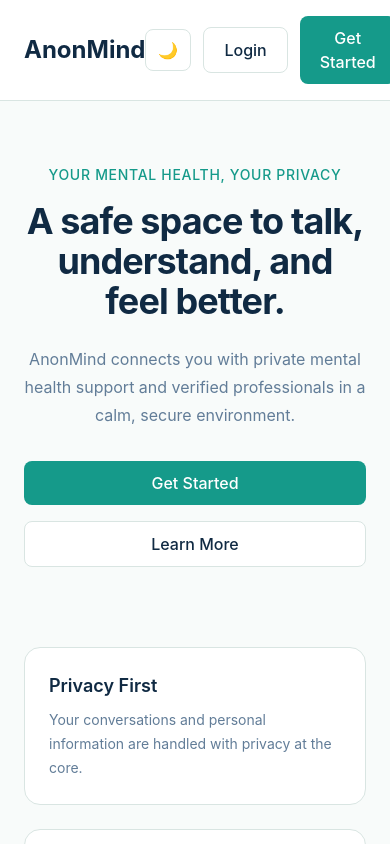
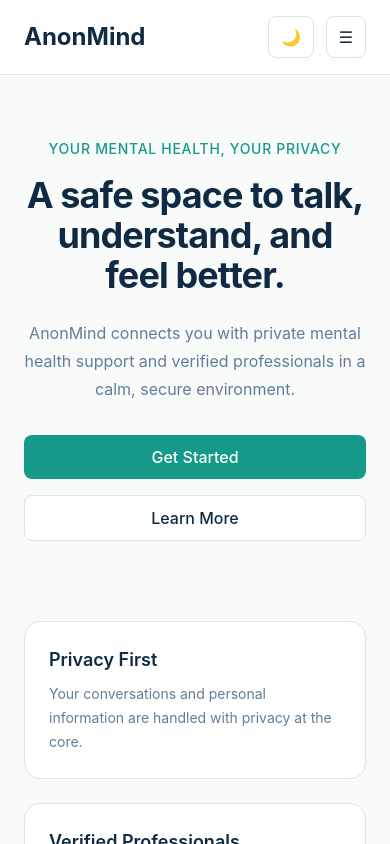
Before and after one commit to n-bisar/AnonMind, a React app in the folder frontend/: page / in a window 390 px wide. Shown: the top 844 px of the page. Built offline with nearby package versions, Linux system fonts and the light colour scheme; the HTML template or start-up script is replaced by a standard one.

Commit message:
Corrected the Navbar Mobile version

```diff
--- a/frontend/src/components/Navbar.jsx
+++ b/frontend/src/components/Navbar.jsx
@@ -1,9 +1,10 @@
-import { useContext } from "react";
+import { useContext,useState } from "react";
 import ThemeContext from "../context/ThemeContext";
 import Button from "./Button";
 
 
 function Navbar() {
+    const [isMenuOpen, setIsMenuOpen] = useState(false);
     const { theme,setTheme  } = useContext(ThemeContext);
   return (
     <nav className="w-full border-b border-border bg-surface">
@@ -11,15 +12,24 @@ function Navbar() {
         <div className="text-2xl font-bold text-text">
           AnonMind
         </div>
-
-        <div className="flex items-center gap-3">
-
-            <button
+      <div className="flex items-center gap-3">
+        <button
                 onClick={() => setTheme(theme === "light" ? "dark" : "light")}
                 className="rounded-lg border border-border bg-surface px-3 py-2 text-text transition-colors duration-200 hover:bg-background"
             >
                 {theme === "light" ? "🌙" : "☀️"}
             </button>
+
+        <button
+  onClick={() => setIsMenuOpen(!isMenuOpen)}
+  className="rounded-lg border border-border bg-surface px-3 py-2 text-text md:hidden"
+>
+  {isMenuOpen ? "✕" : "☰"}
+</button>
+
+        <div className="hidden items-center gap-3 md:flex">
+
+
 
           <Button variant="secondary">
             Login
@@ -28,8 +38,22 @@ function Navbar() {
           <Button>
             Get Started
           </Button>
+          </div>
         </div>
       </div>
+      {isMenuOpen && (
+  <div className="border-t border-border bg-surface px-6 py-4 md:hidden">
+    <div className="flex flex-col gap-3">
+      <Button variant="secondary">
+        Login
+      </Button>
+
+      <Button>
+        Get Started
+      </Button>
+    </div>
+  </div>
+)}
     </nav>
   );
 }
```
